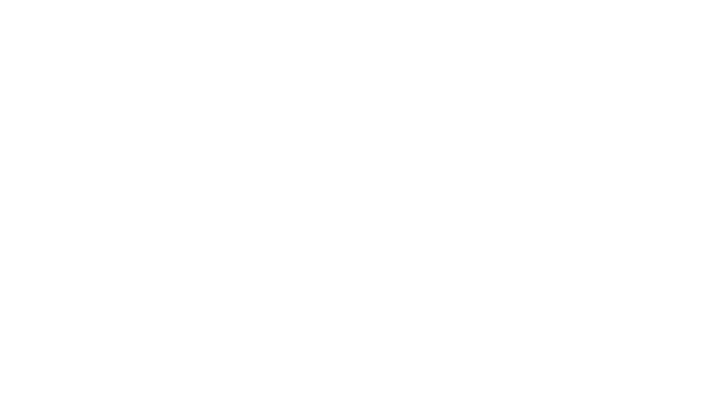
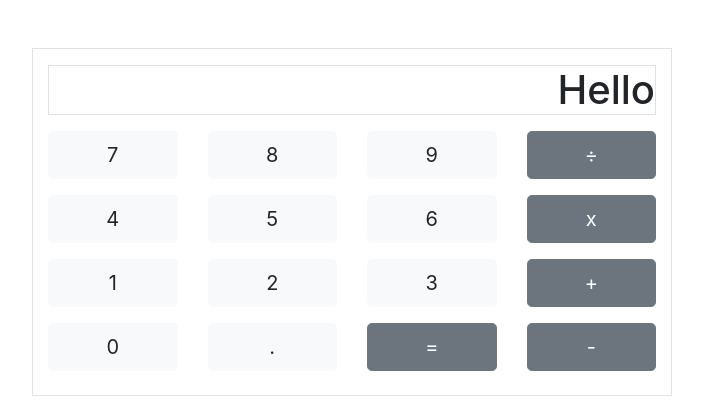
Before and after one commit to cavadasA/calculator, a plain HTML site: page index.html in a window 1280 px wide. Shown: the whole page, without its empty margins (288-991 px from the left). Drawn offline with nearby package versions, Linux system fonts and the light colour scheme.

Commit message:
main design and initial display function added

```diff
--- a/index.html
+++ b/index.html
@@ -12,6 +12,87 @@
 </head>
 
 <body>
+    <div class="container-fluid">
+        <div class="row">
+            <div class="col-6 offset-md-3 mt-5 border">
+                <div class="row mt-3">
+                    <div class="col-12">
+                        <h1 id="displayCalculadora" class="border text-right">Hello</h1>
+                    </div>
+                </div>
+                <div class="row py-2">
+                    <div class="col-3">
+                        <button type="button" class="btn btn-light btn-lg btn-block"
+                            onclick="botonDeNumero(this)">7</button>
+                    </div>
+                    <div class="col-3">
+                        <button type="button" class="btn btn-light btn-lg btn-block"
+                            onclick="botonDeNumero(this)">8</button>
+                    </div>
+                    <div class="col-3">
+                        <button type="button" class="btn btn-light btn-lg btn-block"
+                            onclick="botonDeNumero(this)">9</button>
+                    </div>
+                    <div class="col-3">
+                        <button type="button" class="btn btn-secondary btn-lg btn-block">÷</button>
+                    </div>
+                </div>
+                <div class="row py-2">
+                    <div class="col-3">
+                        <button type="button" class="btn btn-light btn-lg btn-block"
+                            onclick="botonDeNumero(this)">4</button>
+                    </div>
+                    <div class="col-3">
+                        <button type="button" class="btn btn-light btn-lg btn-block"
+                            onclick="botonDeNumero(this)">5</button>
+                    </div>
+                    <div class="col-3">
+                        <button type="button" class="btn btn-light btn-lg btn-block"
+                            onclick="botonDeNumero(this)">6</button>
+                    </div>
+                    <div class="col-3">
+                        <button type="button" class="btn btn-secondary btn-lg btn-block">x</button>
+                    </div>
+                </div>
+                <div class="row py-2">
+                    <div class="col-3">
+                        <button type="button" class="btn btn-light btn-lg btn-block"
+                            onclick="botonDeNumero(this)">1</button>
+                    </div>
+                    <div class="col-3">
+                        <button type="button" class="btn btn-light btn-lg btn-block"
+                            onclick="botonDeNumero(this)">2</button>
+                    </div>
+                    <div class="col-3">
+                        <button type="button" class="btn btn-light btn-lg btn-block"
+                            onclick="botonDeNumero(this)">3</button>
+                    </div>
+                    <div class="col-3">
+                        <button type="button" class="btn btn-secondary btn-lg btn-block" onclick="suma(this)">+</button>
+                    </div>
+                </div>
+                <div class="row py-2 mb-3">
+                    <div class="col-3">
+                        <button type="button" class="btn btn-light btn-lg btn-block"
+                            onclick="botonDeNumero(this)">0</button>
+                    </div>
+                    <div class="col-3">
+                        <button type="button" class="btn btn-light btn-lg btn-block"
+                            onclick="botonDeNumero()">.</button>
+                    </div>
+                    <div class="col-3">
+                        <button type="button" class="btn btn-secondary btn-lg btn-block">=</button>
+                    </div>
+                    <div class="col-3">
+                        <button type="button" class="btn btn-secondary btn-lg btn-block">-</button>
+                    </div>
+                </div>
+            </div>
+        </div>
+    </div>
+
+
+
 
     <script src="main.js"></script>
     <script src="https://code.jquery.com/jquery-3.5.1.slim.min.js"
--- a/main.js
+++ b/main.js
@@ -0,0 +1,9 @@
+function botonDeNumero (event) {
+    var numero = event.innerHTML;
+    return document.getElementById("displayCalculadora").innerHTML = numero;
+}
+
+function suma (event) {
+    var nuevoValor = numero + numero;
+    return document.getElementById("displayCalculadora").innerHTML = nuevoValor;
+}
```
